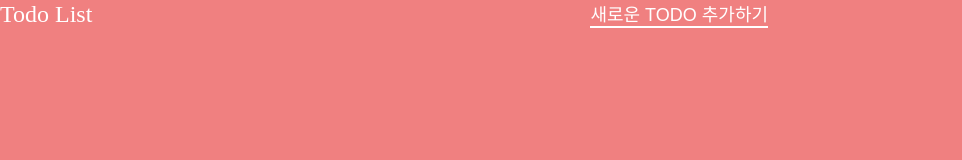
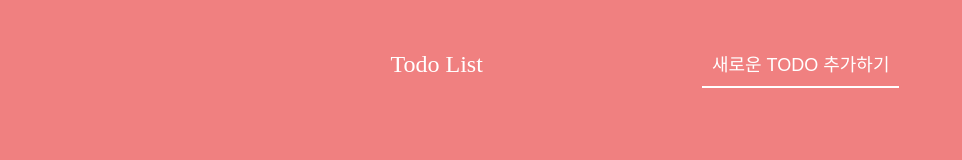
Before and after one commit to hyojin-park24/Study-JavaScript, a plain HTML site: page Project_JS/Todo-App/index.html in a window 1280 px wide. Shown: the whole page, without its empty margins (0-962 px from the left). Drawn offline with Linux system fonts and the light colour scheme.

Commit message:
가운데 정렬 추가

```diff
--- a/Project_JS/Todo-App/style.css
+++ b/Project_JS/Todo-App/style.css
@@ -1,6 +1,6 @@
 * {
-    margin: 0;
-    padding: 0;
+    margin: auto;
+    padding: 10px;
     box-sizing: border-box;
 }
 
```
